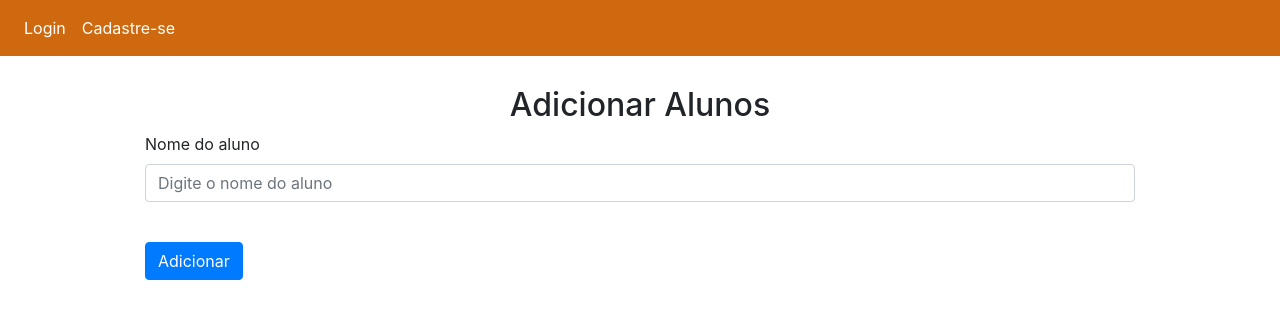
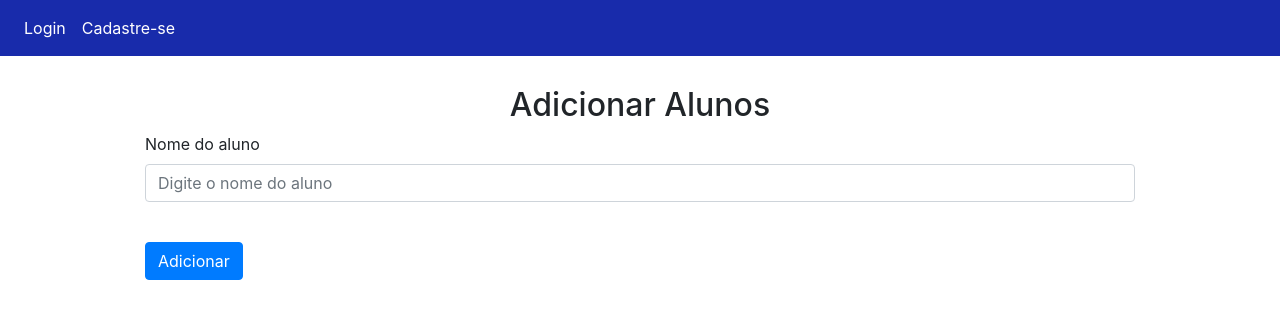
Before and after one commit to alannasimoes/LingProg_Calc_Nota, a Python web app: template website/templates/add_aluno.html in a window 1280 px wide. Shown: the top 319 px of the page. Run offline with Jinja, Linux system fonts and the light colour scheme; the template is opened without the code that fills it, so the values that code supplies are empty; some libraries are stand-ins or nearby versions.

Commit message:
alterando a cor da barra de navegação

```diff
--- a/website/static/style.css
+++ b/website/static/style.css
@@ -1,7 +1,7 @@
 /* Geral */
 
 .navbar-custom {
-    background-color: #cf6910;
+    background-color: #182bab;
 }
 
 nav a{
```
